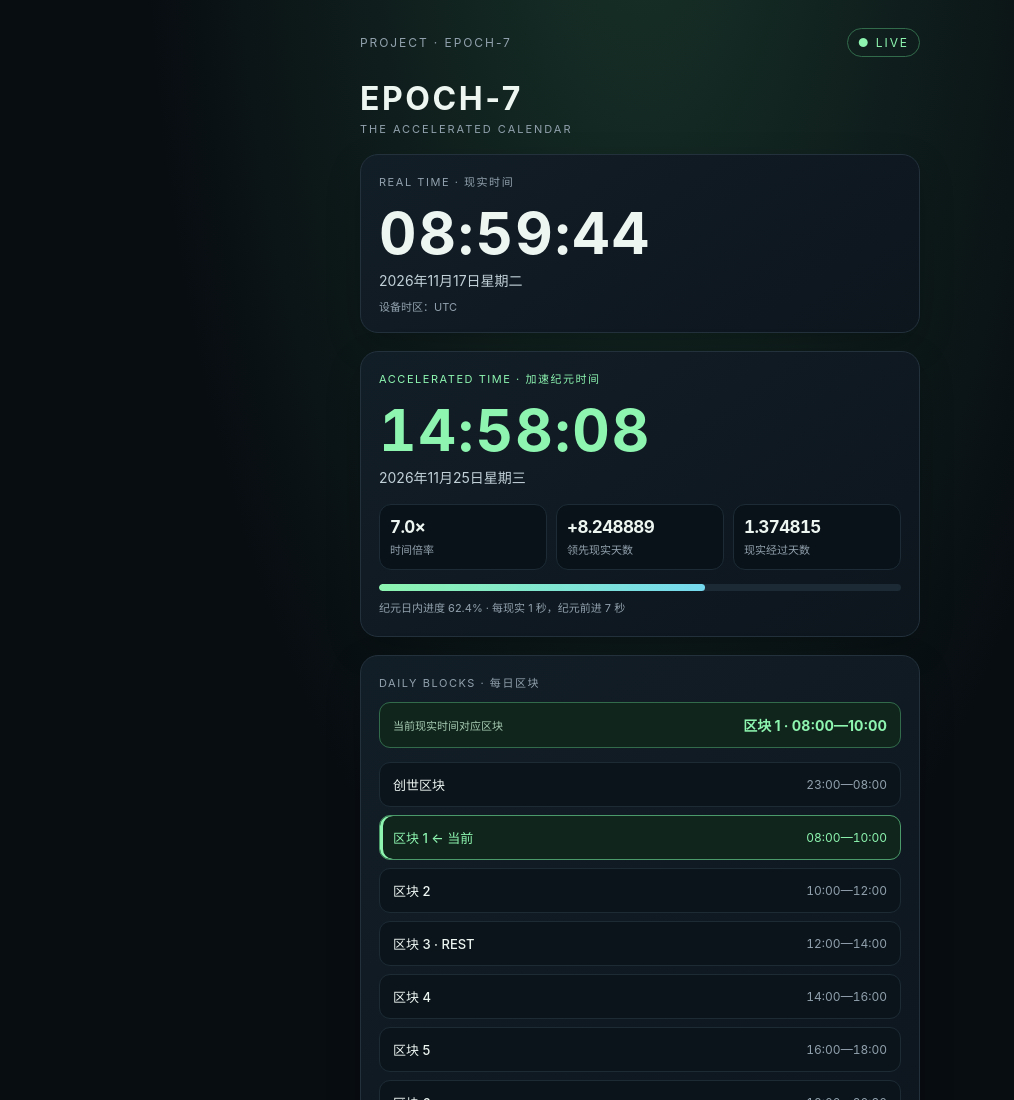
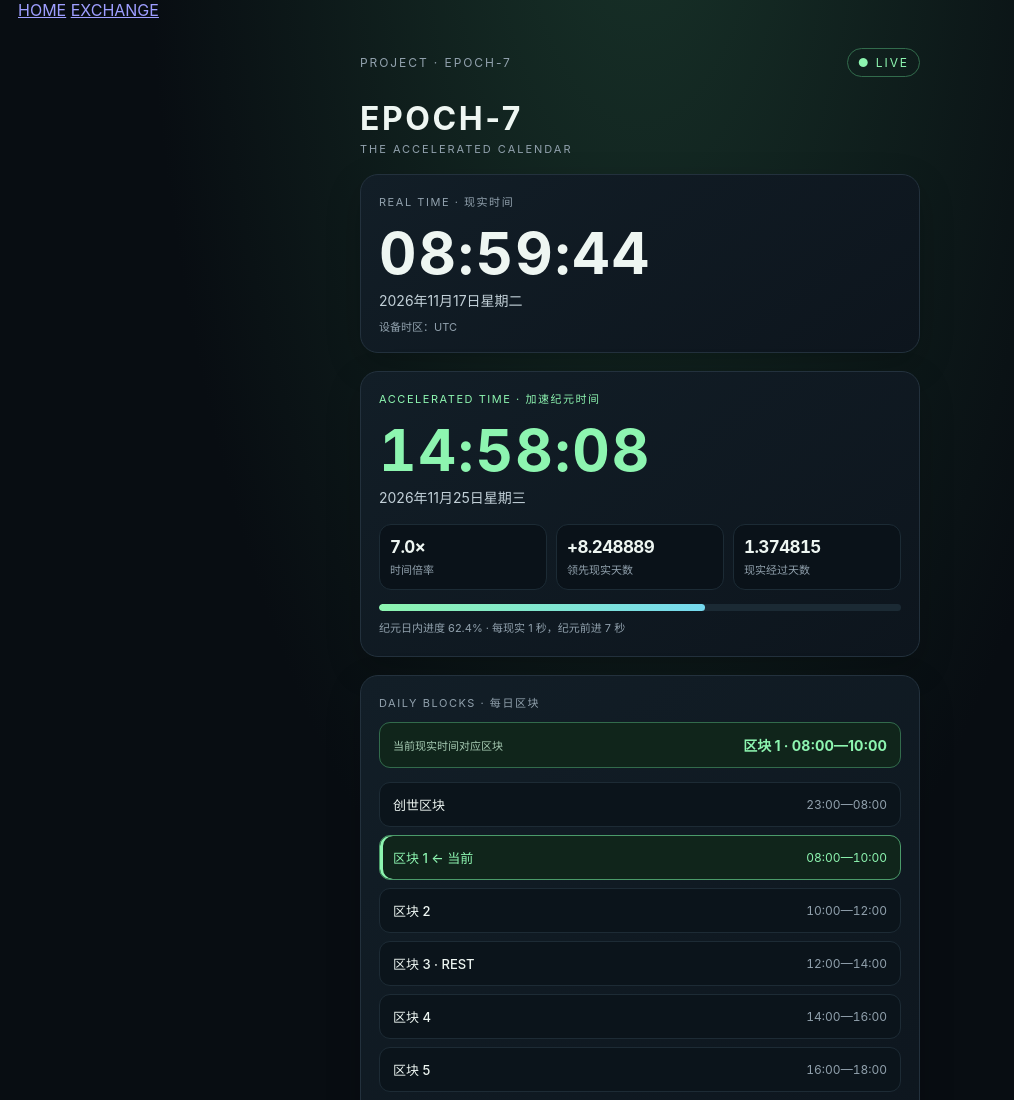
Before and after one commit to Cree111/epoch7, a plain HTML site: page index.html in a window 1280 px wide. Shown: the top 1100 px of the page, without its empty margins (0-1014 px from the left). Drawn offline with Linux system fonts and the light colour scheme.

Commit message:
Fix formatting in index.html

```diff
--- a/index.html
+++ b/index.html
@@ -1,4 +1,5 @@
-
+<a href="./index.html">HOME</a>
+<a href="./exchange.html">EXCHANGE</a>
 <!DOCTYPE html>
 <html lang="zh-CN">
 <head>
```
